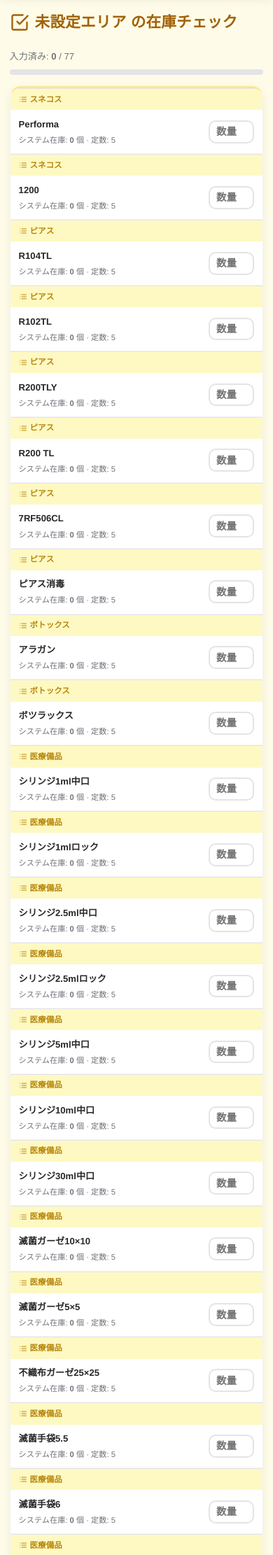
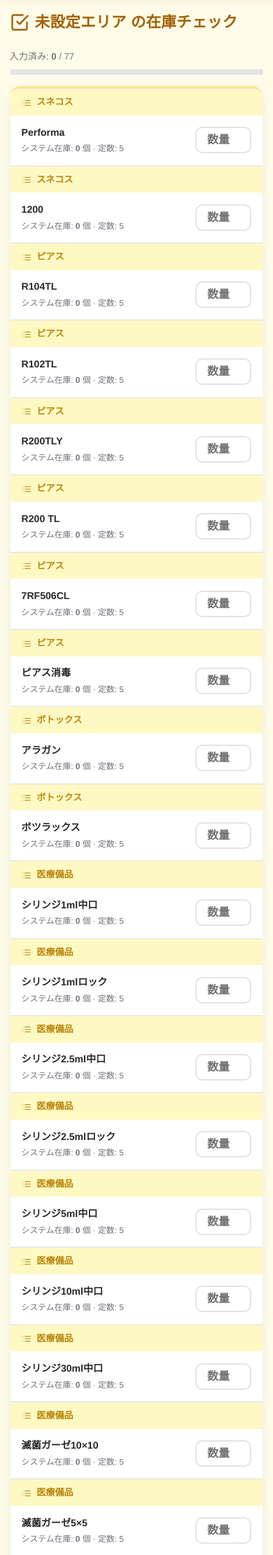
Before and after one commit to kangrunhyang-coder/tanimura-nurse-inventory, a Flask app: page /check/area/__none__ in a window 390 px wide. Shown: the part 53-2275 px from the top of the page at 70% size. Run offline with Flask 3, Linux system fonts and the light colour scheme; the visitor is signed in with stand-in values (Sample User, id 1); data comes from the database, SQL or seed files in the repository.

Commit message:
Revert "スマホ表示最適化: カテゴリ小さく、テーブル横スクロール不要に"
This reverts commit b140ac779016e82fcc6798a96e2d73c9f3c2e941.

```diff
--- a/static/style.css
+++ b/static/style.css
@@ -787,10 +787,10 @@ body.page-check {
 .badge {
     display: inline-flex;
     align-items: center;
-    gap: .15rem;
-    padding: .1rem .4rem;
-    border-radius: 5px;
-    font-size: .65rem;
+    gap: .2rem;
+    padding: .15rem .55rem;
+    border-radius: 6px;
+    font-size: .7rem;
     font-weight: 600;
     letter-spacing: .02em;
 }
@@ -1040,20 +1040,6 @@ body.page-check {
 .check-item-row:hover { background: var(--yellow-bg); }
 .check-item-row:last-child { border-bottom: none; }
 .check-item-info { flex: 1; min-width: 0; }
-/* Check category header */
-.check-cat-header {
-    background: var(--yellow-light);
-    padding: .35rem .75rem;
-    font-weight: 700;
-    font-size: .72rem;
-    color: #b8860b;
-    border-top: 1px solid var(--gray-200);
-    display: flex;
-    align-items: center;
-    gap: .25rem;
-}
-.check-cat-header svg { width: 12px; height: 12px; flex-shrink: 0; }
-
 .check-item-name { font-weight: 700; font-size: .88rem; color: var(--gray-800); }
 .formal-name { font-weight: 500; font-size: .76rem; color: var(--gray-400); margin-left: .3rem; }
 .check-item-meta { font-size: .74rem; color: var(--gray-500); margin-top: .15rem; }
@@ -1213,27 +1199,4 @@ body.page-check {
     .announce-bar { font-size: .76rem; }
     .announce-bar .announce-btn { padding: .25rem .6rem; font-size: .7rem; }
     .container { padding: .85rem; }
-
-    /* Tables: card layout on mobile */
-    .table-wrap { overflow-x: visible; }
-    .table thead { display: none; }
-    .table, .table tbody, .table tr, .table td { display: block; width: 100%; }
-    .table tr { padding: .6rem .75rem; border-bottom: 1px solid var(--gray-100); position: relative; }
-    .table td { padding: .1rem 0; border-top: none; font-size: .82rem; }
-    .table td:empty { display: none; }
-    .table td.text-center { text-align: left; }
-
-    /* Check page mobile */
-    .check-item-row { padding: .6rem .75rem; gap: .5rem; }
-    .check-item-name { font-size: .82rem; }
-    .check-item-meta { font-size: .7rem; }
-    .check-item-input input[type="number"] { width: 65px; font-size: .9rem; padding: .4rem .35rem; }
-    .formal-name { display: block; margin-left: 0; font-size: .7rem; }
-    .item-thumb { width: 32px; height: 32px; }
-
-    /* Dashboard items mobile */
-    .dash-item-row { padding: .55rem .75rem; gap: .5rem; }
-    .dash-item-name { font-size: .82rem; }
-    .dash-item-qty { font-size: 1rem; }
-    .dash-item-par { font-size: .7rem; }
 }
--- a/templates/check_area.html
+++ b/templates/check_area.html
@@ -23,8 +23,8 @@
         {% for item in items %}
         {% if item.category != current_cat[0] %}
         {% if current_cat.append(item.category) %}{% endif %}
-        <div class="check-cat-header">
-            <svg viewBox="0 0 24 24" fill="none" stroke="currentColor" stroke-width="2" stroke-linecap="round" stroke-linejoin="round"><line x1="8" y1="6" x2="21" y2="6"/><line x1="8" y1="12" x2="21" y2="12"/><line x1="8" y1="18" x2="21" y2="18"/><line x1="3" y1="6" x2="3.01" y2="6"/><line x1="3" y1="12" x2="3.01" y2="12"/><line x1="3" y1="18" x2="3.01" y2="18"/></svg>
+        <div style="background:var(--yellow-light); padding:.5rem 1rem; font-weight:700; font-size:.82rem; color:#b8860b; border-top:1px solid var(--gray-200);">
+            <svg viewBox="0 0 24 24" fill="none" stroke="currentColor" stroke-width="2" stroke-linecap="round" stroke-linejoin="round" style="width:14px;height:14px;vertical-align:middle;margin-right:.25rem;"><line x1="8" y1="6" x2="21" y2="6"/><line x1="8" y1="12" x2="21" y2="12"/><line x1="8" y1="18" x2="21" y2="18"/><line x1="3" y1="6" x2="3.01" y2="6"/><line x1="3" y1="12" x2="3.01" y2="12"/><line x1="3" y1="18" x2="3.01" y2="18"/></svg>
             {{ item.category }}
         </div>
         {% endif %}
```
